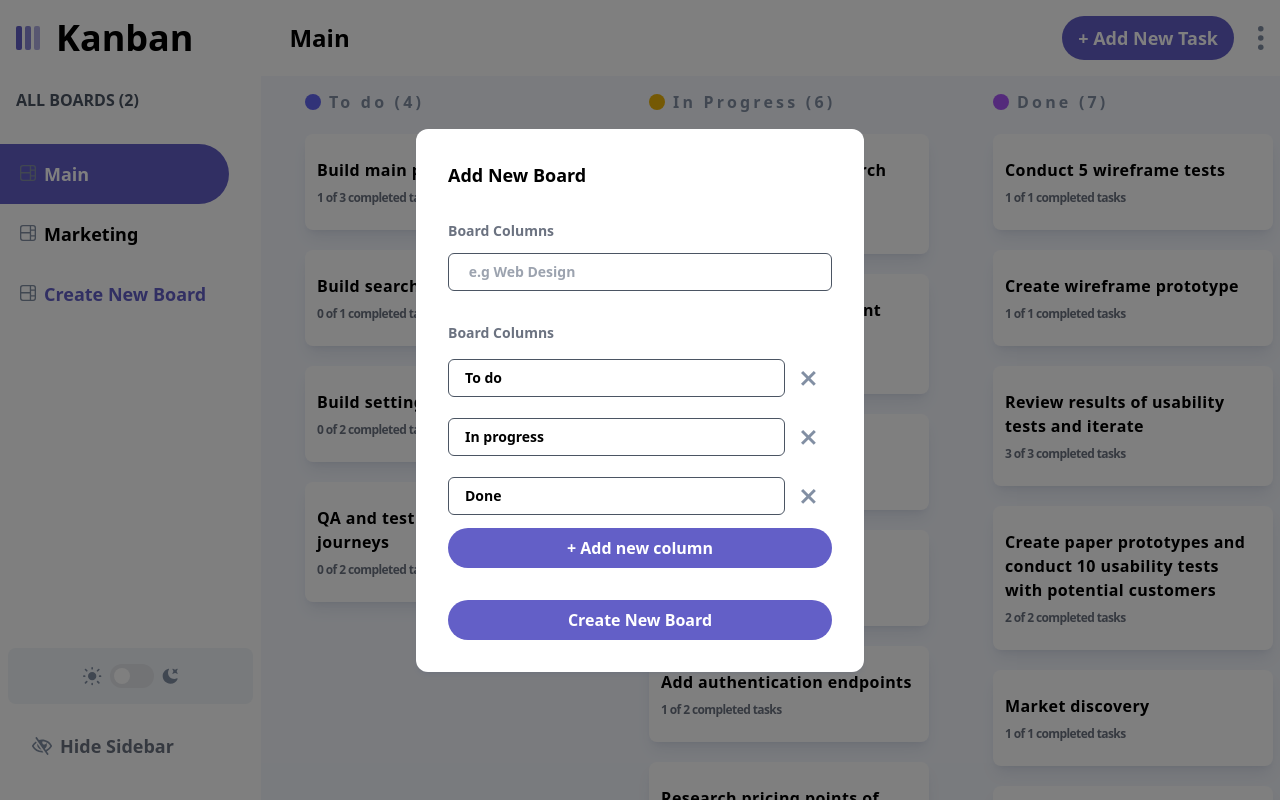
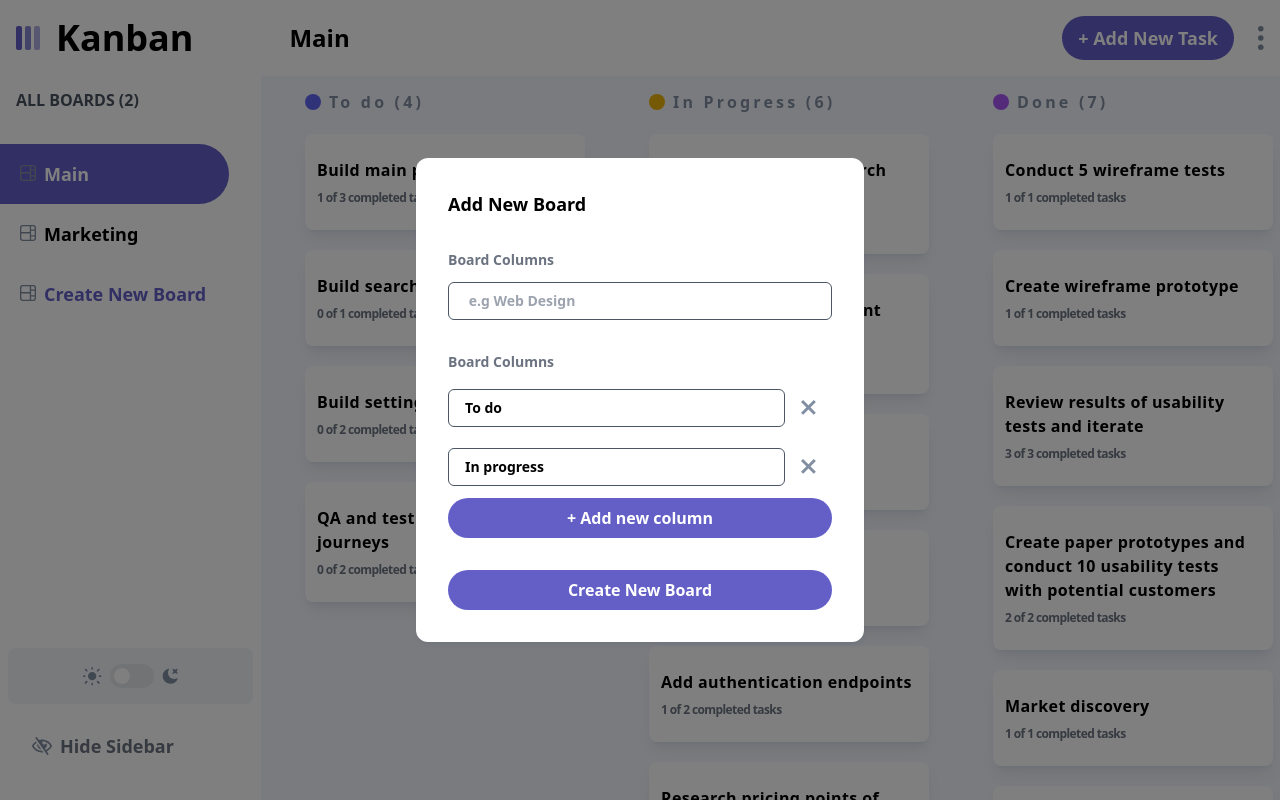
Before and after one commit to LauraAndradd/my-react-app, a React (Vite) app: page / in a window 1280 px wide. Both pictures are taken after a click on the element "Create New Board". Built offline with nearby package versions, Linux system fonts and the light colour scheme.

Commit message:
tentando arrumar alguns bugs

```diff
--- a/src/components/Center.jsx
+++ b/src/components/Center.jsx
@@ -46,8 +46,7 @@ function Center({boardModalOpen, setBoardModalOpen}) {
     {/*Columns Section*/}
     {columns.length > 0 ? (
       <>
-      {
-      columns.map((col , index) => (
+      {columns.map((col , index) => (
         <Column key={index} colIndex={index}/>
       ))
       }
--- a/src/components/Column.jsx
+++ b/src/components/Column.jsx
@@ -20,8 +20,8 @@ function Column({colIndex}) {
     const [color, setColor] = useState(null)
 
     const dispatch = useDispatch()
-    const boards = useSelector(state => state.boards)
-    const board = boards.find(board => board.isActive)
+    const boards = useSelector((state) => state.boards)
+    const board = boards.find((board) => board.isActive === true)
     const col = board.columns.find((col , i) => i === colIndex)
 
     useEffect(() => {
--- a/src/data.json
+++ b/src/data.json
@@ -325,7 +325,7 @@
             {
               "title": "Share on Show HN",
               "description": "",
-              "status": "",
+              "status": "To do",
               "subtasks": [
                 {
                   "title": "Draft out HN post",
@@ -344,7 +344,7 @@
             {
               "title": "Write launch article to publish on multiple channels",
               "description": "",
-              "status": "",
+              "status": "To do",
               "subtasks": [
                 {
                   "title": "Write article",
--- a/src/modals/AddEditBoardModal.jsx
+++ b/src/modals/AddEditBoardModal.jsx
@@ -17,7 +17,6 @@ function AddEditBoardModal({setBoardModalOpen , type , }) {
     [
         {name: 'To do' , task : [] , id : uuidv4()},
         {name: 'In progress' , task : [] , id : uuidv4()},
-        {name: 'Done' , task : [] , id : uuidv4()}
     ]
   )
 
@@ -105,8 +104,7 @@ function AddEditBoardModal({setBoardModalOpen , type , }) {
             Board Columns
         </label>
 
-        {
-          newColumns.map((column , index) => (
+        {newColumns.map((column , index) => (
             <div key={index} className='flex items-center w-full'>
               <input
               className='bg-transparent outline-none focus:border-0 border flex-grow px-4 py-2 rounded-md text-sm border-gray-600 focus:outline-[#635fc7]'
@@ -133,7 +131,7 @@ function AddEditBoardModal({setBoardModalOpen , type , }) {
         onClick={() => {
           setNewColumns((state) => [
             ...state,
-            {name: '' , task : [] , id : uuidv4()}
+            {name: "" , task : [] , id : uuidv4()},
           ])
         }}
         >
```
